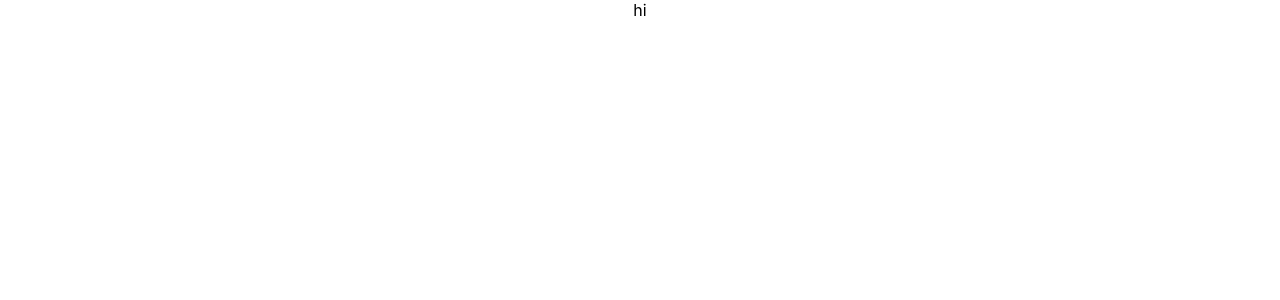
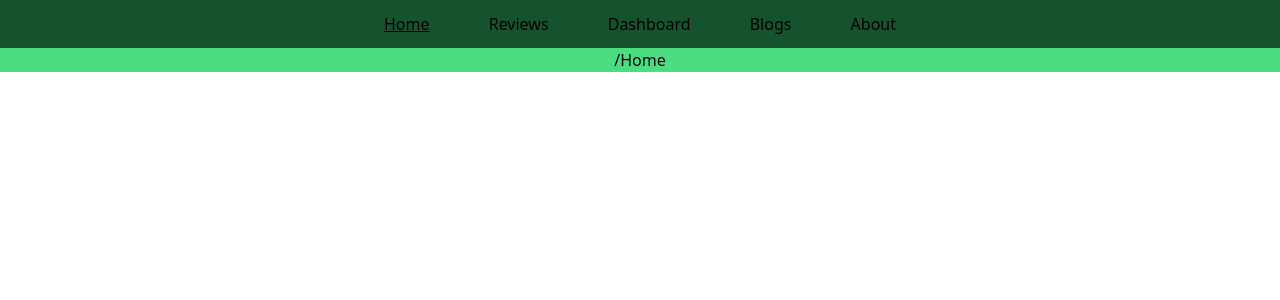
Before and after one commit to ab-siddiq/react-product-data-analysis, a React (Create React App) app: page / in a window 1280 px wide. Shown: the top 300 px of the page. Built offline with nearby package versions, Linux system fonts and the light colour scheme.

Commit message:
added notfound header components

```diff
--- a/package.json
+++ b/package.json
@@ -38,5 +38,10 @@
       "last 1 firefox version",
       "last 1 safari version"
     ]
+  },
+  "devDependencies": {
+    "autoprefixer": "^10.4.4",
+    "postcss": "^8.4.12",
+    "tailwindcss": "^3.0.23"
   }
 }
--- /dev/null
+++ b/postcss.config.js
@@ -0,0 +1,6 @@
+module.exports = {
+  plugins: {
+    tailwindcss: {},
+    autoprefixer: {},
+  },
+}
--- a/src/App.js
+++ b/src/App.js
@@ -1,9 +1,24 @@
+import { Route, Routes } from 'react-router-dom';
 import './App.css';
+import About from './components/About/About';
+import Blogs from './components/Blogs/Blogs';
+import Dashboard from './components/Dashboard/Dashboard';
+import Home from './components/Home/Home';
+import Reviews from './components/Reviews/Reviews';
+import Header from './Header/Header';
 
 function App() {
   return (
     <div className="App">
-      hi
+      <Header></Header>
+      <Routes>
+        <Route path='/' element={<Home></Home>}></Route>
+        <Route path='/home' element={<Home></Home>}></Route>
+        <Route path='/reviews' element={<Reviews></Reviews>}></Route>
+        <Route path='/dashboard' element={<Dashboard></Dashboard>}></Route>
+        <Route path='/blogs' element={<Blogs></Blogs>}></Route>
+        <Route path='/about' element={<About></About>}></Route>
+      </Routes>
     </div>
   );
 }
--- a/src/Header/Header.js
+++ b/src/Header/Header.js
@@ -1,9 +1,16 @@
 import React from 'react';
+import CustomLink from '../components/CustomLink/CustomLink';
 
 const Header = () => {
     return (
-        <div>
-            /Header
+        <div className='bg-green-900 '>
+            <nav className='flex justify-between  mx-96 py-3'>
+                <CustomLink to="/">Home</CustomLink>
+                <CustomLink to="/reviews">Reviews</CustomLink>
+                <CustomLink to="/dashboard">Dashboard</CustomLink>
+                <CustomLink to="/blogs">Blogs</CustomLink>
+                <CustomLink to="/about">About</CustomLink>
+            </nav>
         </div>
     );
 };
--- /dev/null
+++ b/src/components/CustomLink/CustomLink.js
@@ -0,0 +1,22 @@
+import React from 'react';
+import { Link, useMatch, useResolvedPath } from 'react-router-dom';
+
+function CustomLink({ children, to, ...props }) {
+    let resolved = useResolvedPath(to);
+    let match = useMatch({ path: resolved.pathname, end: true });
+
+    return (
+      <div>
+        <Link
+          style={{ textDecoration: match ? "underline" : "none" }}
+          to={to}
+          {...props}
+        >
+          {children}
+        </Link>
+
+      </div>
+    );
+  }
+
+export default CustomLink;
--- a/src/components/Home/Home.js
+++ b/src/components/Home/Home.js
@@ -2,8 +2,9 @@ import React from 'react';
 
 const Home = () => {
     return (
-        <div>
+        <div className='bg-green-400'>
             /Home
+
         </div>
     );
 };
--- a/src/index.css
+++ b/src/index.css
@@ -1,13 +1,3 @@
-body {
-  margin: 0;
-  font-family: -apple-system, BlinkMacSystemFont, 'Segoe UI', 'Roboto', 'Oxygen',
-    'Ubuntu', 'Cantarell', 'Fira Sans', 'Droid Sans', 'Helvetica Neue',
-    sans-serif;
-  -webkit-font-smoothing: antialiased;
-  -moz-osx-font-smoothing: grayscale;
-}
-
-code {
-  font-family: source-code-pro, Menlo, Monaco, Consolas, 'Courier New',
-    monospace;
-}
+@tailwind base;
+@tailwind components;
+@tailwind utilities;
--- /dev/null
+++ b/tailwind.config.js
@@ -0,0 +1,9 @@
+module.exports = {
+  content: [
+    "./src/**/*.{js,jsx,ts,tsx}",
+  ],
+  theme: {
+    extend: {},
+  },
+  plugins: [],
+}
```
Also changed, not shown: src/components/NotFound/NotFound.js (added), 1 other file (tests, documents, lock files or other folders).
